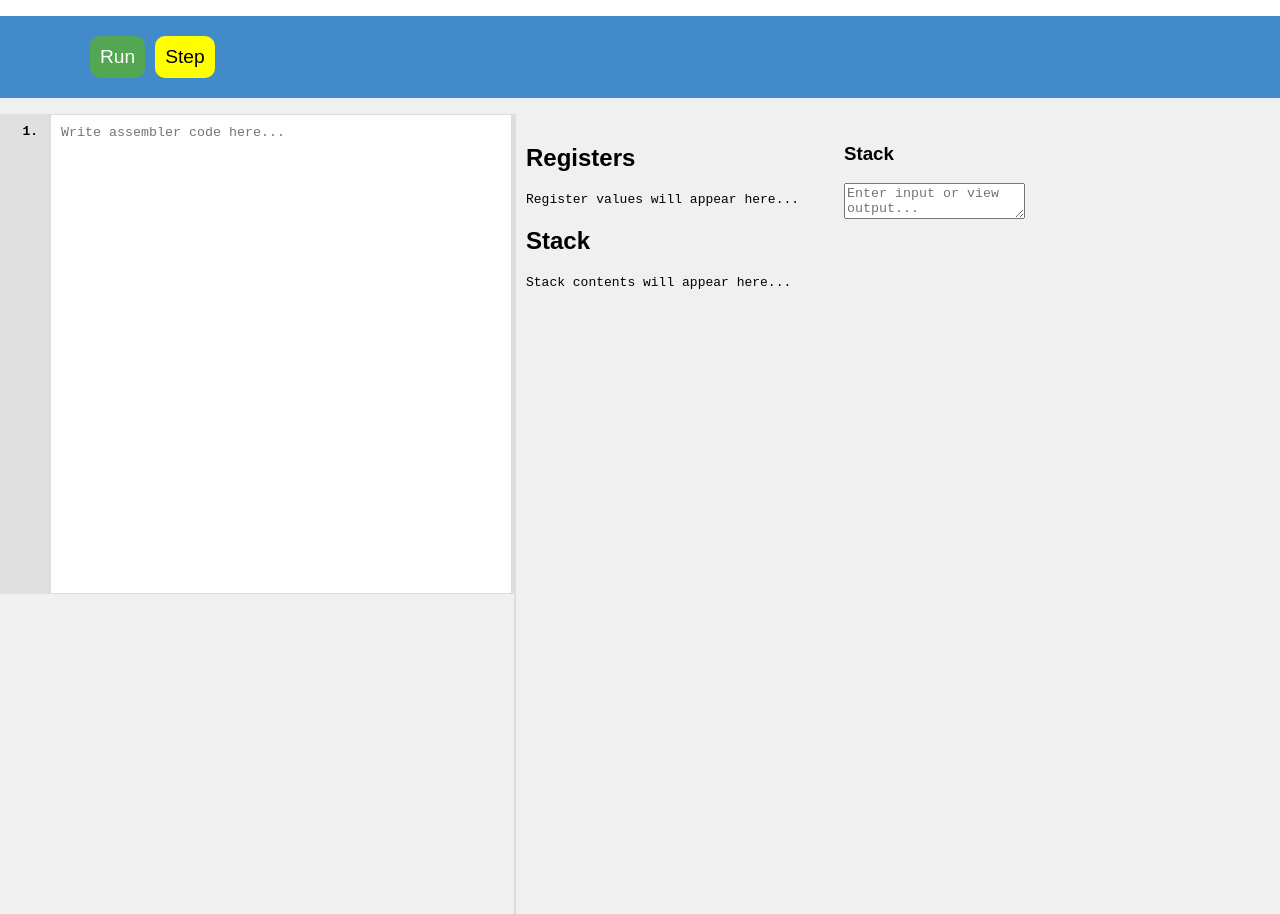
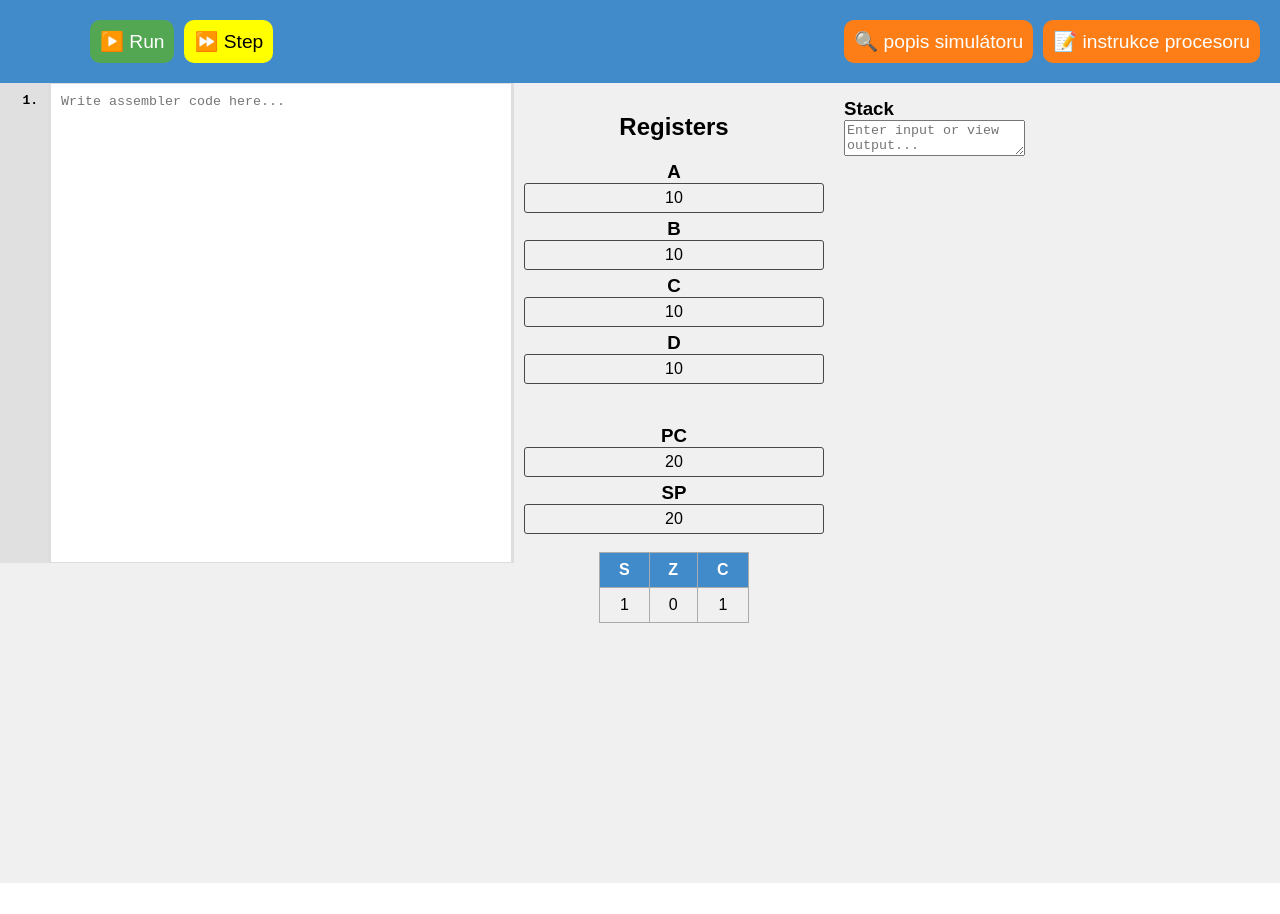
Before and after one commit to DanTabarka/AssemblerSimulator, a React (Create React App) app: page / in a window 1280 px wide. After the commit the page ends 883 px from the top, so only its background shows below. Built offline with nearby package versions, Linux system fonts and the light colour scheme.

Commit message:
registers part skeleton

```diff
--- a/src/Buttons/Buttons.js
+++ b/src/Buttons/Buttons.js
@@ -5,9 +5,15 @@ function Buttons() {
 
 
   return (
-    <p className='buttons'>
-        <button className='run' onClick={() => alert('Run code clicked!')}>Run</button>
-        <button className='step' onClick={() => alert('Run code clicked!')}>Step</button>
+    <p className='buttonsLine'>
+      <div className="button-group left">
+        <button className='run' onClick={() => alert('Run code clicked!')}>▶️ Run</button>
+        <button className='step' onClick={() => alert('Run code clicked!')}>⏩ Step</button>
+      </div>
+      <div className="button-group right">
+        <button className='info'>🔍 popis simulátoru</button>
+        <button className='info'>📝 instrukce procesoru</button>
+      </div>
     </p>
 
   );
--- a/src/Buttons/style.css
+++ b/src/Buttons/style.css
@@ -1,13 +1,34 @@
-.buttons {
+.buttonsLine {
     background-color: #428BCA;
     padding: 20px;
     padding-left: 80px;
+    display: flex;
+    justify-content: space-between;
 }
 
 button {
     margin-left: 10px;
     font-size: 1.2em;
+    transition: background-color 0.5s ease;
+    border: 2px solid transparent;
 }
+
+button:hover {
+    /* border: 2px solid black; */
+    box-shadow: 0 0 0 2px black;
+}
+
+.button-group {
+    display: flex;
+  }
+
+  .button-group.left {
+    margin-right: auto; /* Tlačítka na začátku řádku */
+  }
+
+  .button-group.right {
+    margin-left: auto; /* Tlačítka na konci řádku */
+  }
 
 .run {
     background-color: hsl(119, 34%, 49%);
@@ -31,5 +52,18 @@ button {
 
 .step:hover {
     cursor: pointer;
-    background-color: hsl(60, 100%, 44%);
+    background-color: hsl(60, 100%, 40%);
 }
+
+.info {
+    color: white;
+    background-color: hsl(27, 98%, 54%);
+    padding: 10px;
+    border-radius: 10px;
+    border: none;
+}
+
+.info:hover {
+    cursor: pointer;
+    background-color: hsl(27, 98%, 42%);
+}
--- /dev/null
+++ b/src/Registers/Register.js
@@ -0,0 +1,15 @@
+import React from 'react';
+import './style.css';
+
+function Register({name, value}) {
+
+
+  return (
+    <div className='register-item'>
+        <h3>{name}</h3>
+        <p className='value'>{value}</p>
+    </div>
+  );
+}
+
+export default Register;
--- a/src/Registers/Registers.js
+++ b/src/Registers/Registers.js
@@ -1,23 +1,43 @@
 import React from 'react';
+import './style.css';
+import Register from './Register.js'
 
 function Registers() {
   return (
-    <div style={styles.Registers}>
+    <div className='registersDiv'>
       <h2>Registers</h2>
-      <pre>Register values will appear here...</pre>
-      <h2>Stack</h2>
-      <pre>Stack contents will appear here...</pre>
+      <Register name='A' value={10} />
+      <Register name='B' value={10} />
+      <Register name='C' value={10} />
+      <Register name='D' value={10} />
+
+      <br/><br/>
+
+      <Register name='PC' value={20} />
+      <Register name='SP' value={20} />
+
+      <br/>
+
+      <table>
+            <thead>
+                <tr>
+                  <th className="tooltip" data-tooltip="Sign flag">S</th>
+                  <th className="tooltip" data-tooltip="Zero flag">Z</th>
+                  <th className="tooltip" data-tooltip="Carry flag">C</th>
+                </tr>
+            </thead>
+            <tbody>
+                <tr>
+                    <td>1</td>
+                    <td>0</td>
+                    <td>1</td>
+                </tr>
+            </tbody>
+        </table>
+
+
     </div>
   );
 }
 
-const styles = {
-  Registers: {
-    width: '25%',
-    padding: '10px',
-    borderLeft: '2px solid #ddd',
-    boxSizing: 'border-box',
-  },
-};
-
 export default Registers;
--- /dev/null
+++ b/src/Registers/style.css
@@ -0,0 +1,74 @@
+.registersDiv {
+    text-align: center;
+    box-sizing: border-box;
+    width: 25%;
+    padding: 10px;
+}
+h3 {
+    margin: 5px 0 0 0;
+}
+
+p {
+    margin: 0;
+}
+
+.value {
+    border: 1px solid rgb(72, 72, 72);
+    border-radius: 3px;
+    padding: 5px;
+    margin: 0px;
+    transition: background-color 0.3s ease;
+}
+
+.value:hover {
+    box-shadow: 0 0 0 1px black;
+    background-color: hsla(208, 56%, 53%, 0.2);
+}
+
+table {
+    margin: auto;
+    width: 50%;
+    border-collapse: collapse;
+}
+
+table:hover {
+    cursor: help;
+}
+
+th, td {
+    border: 1px solid hsl(0, 0%, 67%);
+    padding: 8px;
+    text-align: center;
+}
+
+th {
+    background-color: #428BCA;
+    color: white;
+}
+
+.tooltip {
+    position: relative;
+    cursor: help;
+}
+
+.tooltip::after {
+    content: attr(data-tooltip);
+    position: absolute;
+    bottom: 100%;
+    left: 50%;
+    transform: translateX(-50%);
+    background-color: #333;
+    color: #fff;
+    padding: 5px;
+    border-radius: 4px;
+    white-space: nowrap;
+    opacity: 0;
+    visibility: hidden;
+    transition: opacity 0.5s, visibility 0.5s;
+    font-size: 0.9em;
+}
+
+.tooltip:hover::after {
+    opacity: 1;
+    visibility: visible;
+}
```
